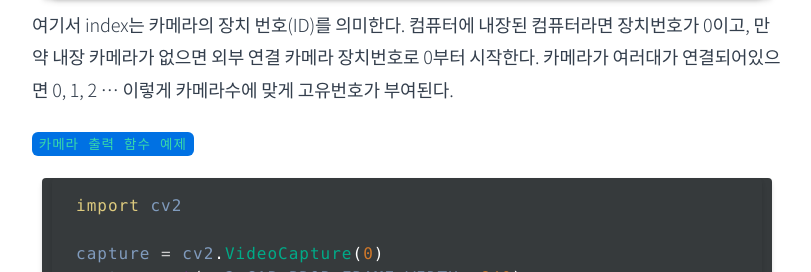
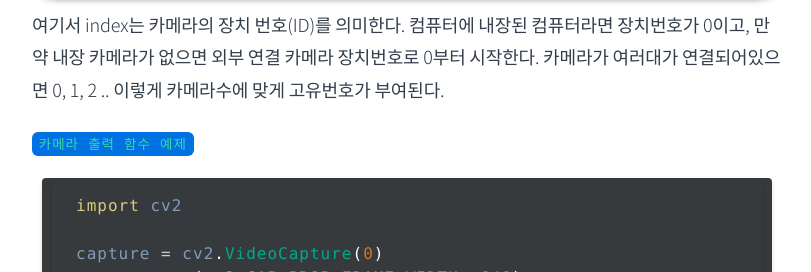
Before and after one commit to yoncho/yoncho.github.io, a Jekyll site: the page built from opencv/05_OpenCV이미지와동영상.md, in a window 1280 px wide and 900 px high, scrolled down 3557 px. Shown: the part 249-521 px from the top of the window, without its empty margins (233-1044 px from the left). Built offline with Jekyll 4.4.1, drawn with Linux system fonts in a browser that asks for light colours; some web fonts are replaced.

Commit message:
2021.01.24

````diff
--- a/opencv/05_OpenCV이미지와동영상.md
+++ b/opencv/05_OpenCV이미지와동영상.md
@@ -121,7 +121,7 @@ OpenCV에서는 카메라를 읽어올 수 있는 방법이 있다.
 ```js
 capture = cv2.VideoCapture(index)
 ```
-여기서 index는 카메라의 장치 번호(ID)를 의미한다. 컴퓨터에 내장된 컴퓨터라면 장치번호가 0이고, 만약 내장 카메라가 없으면 외부 연결 카메라 장치번호로 0부터 시작한다. 카메라가 여러대가 연결되어있으면 0, 1, 2 ... 이렇게 카메라수에 맞게 고유번호가 부여된다.
+여기서 index는 카메라의 장치 번호(ID)를 의미한다. 컴퓨터에 내장된 컴퓨터라면 장치번호가 0이고, 만약 내장 카메라가 없으면 외부 연결 카메라 장치번호로 0부터 시작한다. 카메라가 여러대가 연결되어있으면 0, 1, 2 .. 이렇게 카메라수에 맞게 고유번호가 부여된다.
 
 
 
````
